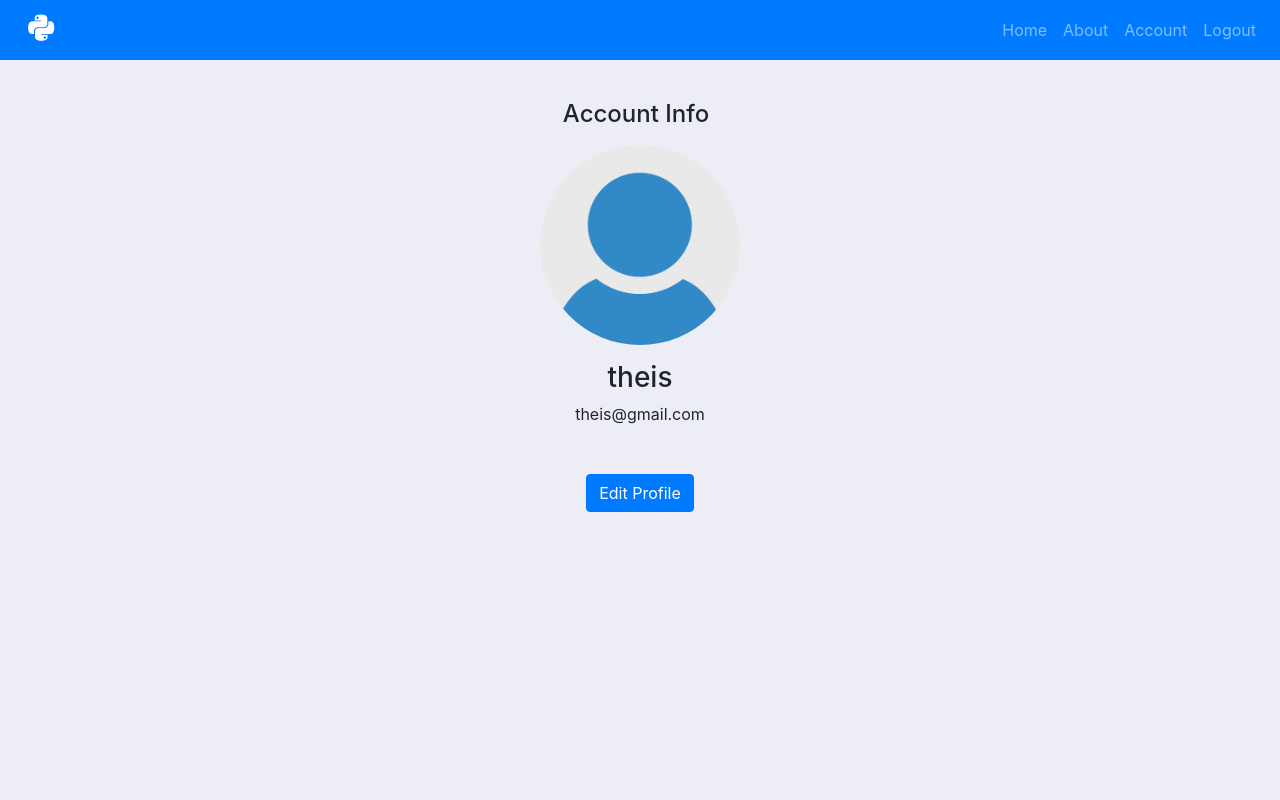
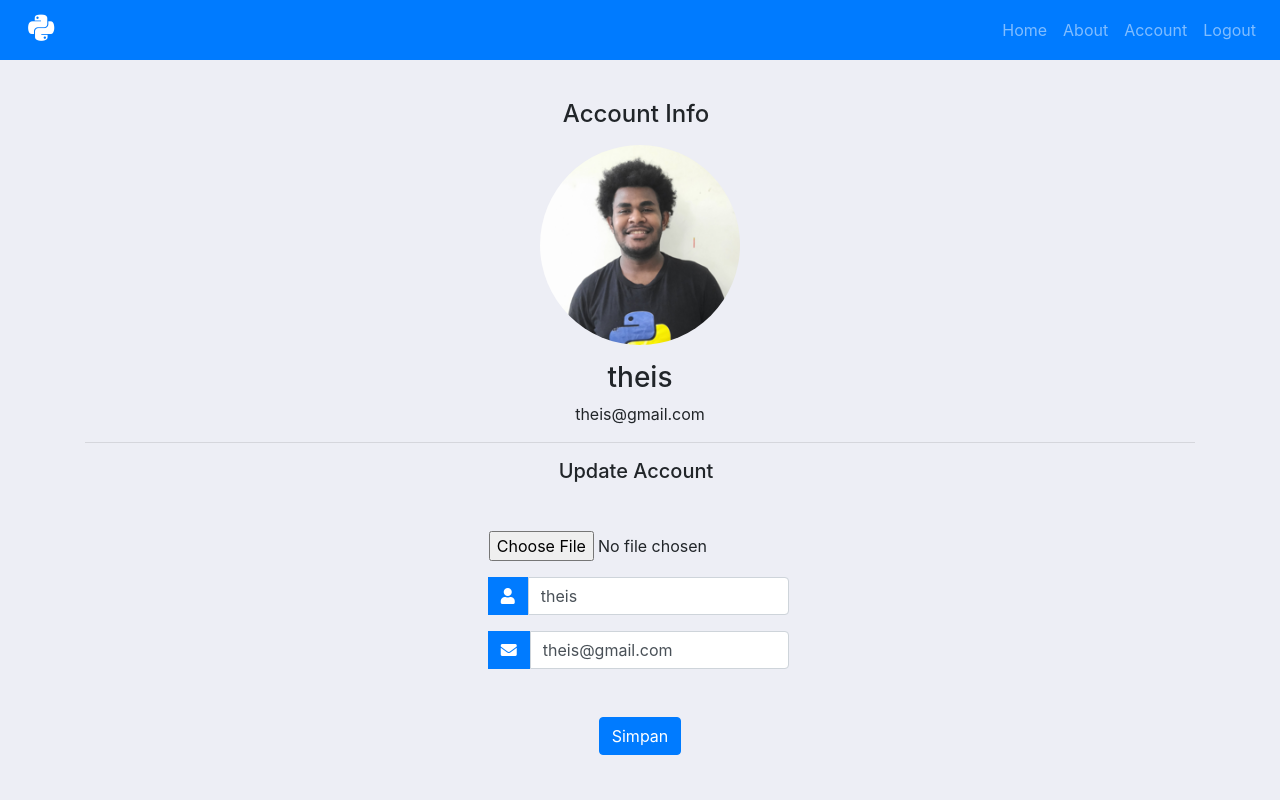
Before and after one commit to antheiz/flask-blog, a Flask app: page /account in a window 1280 px wide. Run offline with Flask 2, Linux system fonts and the light colour scheme; the first user in the database is signed in; some libraries are stand-ins or nearby versions.

Commit message:
account fix

```diff
--- a/app/forms.py
+++ b/app/forms.py
@@ -26,5 +26,5 @@ class LoginForm(FlaskForm):
 class AccountForm(FlaskForm):
     email = StringField('email ', validators=[DataRequired(),Email('email salah, silakan periksa kembali') ])
     username = StringField('username ', validators=[DataRequired(), Length(min=4, max=20, message='username minimal 4 huruf') ])
-    picture = FileField('Image', validators=[FileAllowed('jpg','png')])
+    picture = FileField('Update Profile', validators=[FileAllowed(['jpg','png'])])
     submit = SubmitField('Simpan')
--- a/app/routes.py
+++ b/app/routes.py
@@ -1,3 +1,6 @@
+import os
+import secrets
+from PIL import Image
 from app import app, db, bcrypt
 from flask import render_template, redirect, url_for, flash, request
 from .forms import LoginForm, RegisterForm, AccountForm
@@ -48,13 +51,35 @@ def logout():
     logout_user()
     return redirect(url_for('login'))
 
-@app.route('/account')
+def save_picture(form_picture):
+    random_hex = secrets.token_hex(8)
+    _, f_ext = os.path.splitext(form_picture.filename)
+    picture_fn = random_hex + f_ext
+    picture_path = os.path.join(app.root_path, 'static/img', picture_fn)
+
+    output_size = (225, 225)
+    i = Image.open(form_picture)
+    i.thumbnail(output_size)
+    i.save(picture_path)
+
+    return picture_fn
+
+
+@app.route("/account", methods=['GET', 'POST'])
 @login_required
 def account():
-    return render_template('account.html', judul='Account')
-
-@app.route('/account/edit')
-@login_required
-def editaccount():
     form = AccountForm()
-    return render_template('edit_account.html', form=form, judul='Account')
+    if form.validate_on_submit():
+        if form.picture.data:
+            picture_file = save_picture(form.picture.data)
+            current_user.image_file = picture_file
+        current_user.username = form.username.data
+        current_user.email = form.email.data
+        db.session.commit()
+        flash('Your account has been updated!', 'success')
+        return redirect(url_for('account'))
+    elif request.method == 'GET':
+        form.username.data = current_user.username
+        form.email.data = current_user.email
+    image_file = url_for('static', filename='img/' + current_user.image_file)
+    return render_template('account.html', judul='Account',image_file=image_file, form=form)
--- a/app/templates/account.html
+++ b/app/templates/account.html
@@ -7,18 +7,74 @@
         <h4 style="padding-top:100px;padding-left:40px;">Account Info</h4>
     </div>
     <div>
-        <img class="rounded-circle mt-2" style="height: 200px;"
-            src="{{ url_for ('static', filename='img/avatar.png') }}">
+        <img class="rounded-circle mt-2" style="height: 200px;" src="{{ image_file }}">
     </div>
     <div class="mt-3">
         <h3>{{ current_user.username}}</h3>
         <p>{{ current_user.email }}</p>
+    </div> <hr>
+
+    <div class="container text-center">
+        <div class="mr-5">
+            <h5 style="padding-left:40px;">Update Account</h5>
+        </div>
+        <div class="mt-5">
+            <form action="" method="POST" enctype="multipart/form-data">
+                {{ form.hidden_tag() }}
+                <div class="text-center" style="width: 300px; margin-left: 36%;">
+                    {% with messages = get_flashed_messages(with_categories=true) %}
+                    {% if messages %}
+                        {% for category, message in messages %}
+                            <div class="alert alert-{{ category }}">
+                                {{ message }}
+                            </div>
+                        {% endfor %}
+                    {% endif %}
+                    {% endwith %}
+                </div>
+                <div class="form-group"style="width: 300px; margin-left: 36%;">
+                    {{ form.picture(class="form-control-file") }}
+                    {% if form.picture.errors %}
+                        {% for error in form.picture.errors %}
+                            <span class="text-danger">{{ error }}</span></br>
+                        {% endfor %}
+                    {% endif %}
+                </div>
+                <div class="input-group mb-3" style="width: 300px; margin-left: 36%;">
+                    <div class="input-group-append ">
+                        <span class="btn btn-primary"><i class="fa fa-user"></i></span>
+                    </div>
+                    {% if form.username.errors %}
+                        {{ form.username(class='form-control is-invalid input_user', placeholder='username') }}
+                        <div class="text-center invalid-feedback">
+                            {% for error in form.username.errors %}
+                            {{error}}
+                            {% endfor %}
+                        </div>
+                    {% else %}
+                        {{ form.username(class='form-control input_user', placeholder='username') }}
+                    {% endif %}
+                </div>
+                <div class="input-group mb-2" style="width: 300px;margin-left: 36%;">
+                    <div class="input-group-append">
+                        <span class="btn btn-primary"><i class="fa fa-envelope"></i></span>
+                    </div>
+                    {% if form.email.errors %}
+                        {{ form.email(class='form-control is-invalid input_user', placeholder='email') }}
+                        <div class="text-center invalid-feedback">
+                            {% for error in form.email.errors %}
+                            {{error}}
+                            {% endfor %}
+                        </div>
+                    {% else %}
+                       {{ form.email(class='form-control input_user', placeholder='email') }}
+                    {% endif %}
+                </div> <br>
+                <div class="d-flex justify-content-center mt-3 login_container">
+                    {{ form.submit(class='btn btn-primary') }}
+                </div>
+        </div>
     </div>
-    <div class="mt-5">
-        <a href="{{ url_for ('editaccount') }}" class="btn btn-primary">Edit Profile</a>
-    </div>
+</div>
 
-
-
-</div>
 {% endblock content %}
--- a/app/templates/login.html
+++ b/app/templates/login.html
@@ -6,7 +6,7 @@
 	<div class="user_card">
 		<div class="d-flex justify-content-center ">
 			<div class="brand_logo_container">
-				<img src="{{ url_for ('static', filename='img/avatar.png') }}" class="brand_logo" alt="Logo">
+				<img src="{{ url_for ('static', filename='img/default.png') }}" class="brand_logo" alt="Logo">
 			</div>
 		</div>
 		<!-- <i class="fa fa-envelope" aria-hidden="true"></i> -->
--- a/app/templates/register.html
+++ b/app/templates/register.html
@@ -6,7 +6,7 @@
     <div class="user_card">
         <div class="d-flex justify-content-center ">
             <div class="brand_logo_container">
-                <img src="{{ url_for ('static', filename='img/avatar.png') }}" class="brand_logo" alt="Logo">
+                <img src="{{ url_for ('static', filename='img/default.png') }}" class="brand_logo" alt="Logo">
             </div>
         </div>
 
```
Also changed, not shown: app/templates/edit_account.html (deleted, +0 -66 lines), app/flaskblog.db, app/static/img/5eb7dae18dbafe34.png (added), app/static/img/bf50697dae29a86c.png (added), app/static/img/default.png (renamed from app/static/img/avatar.png).
